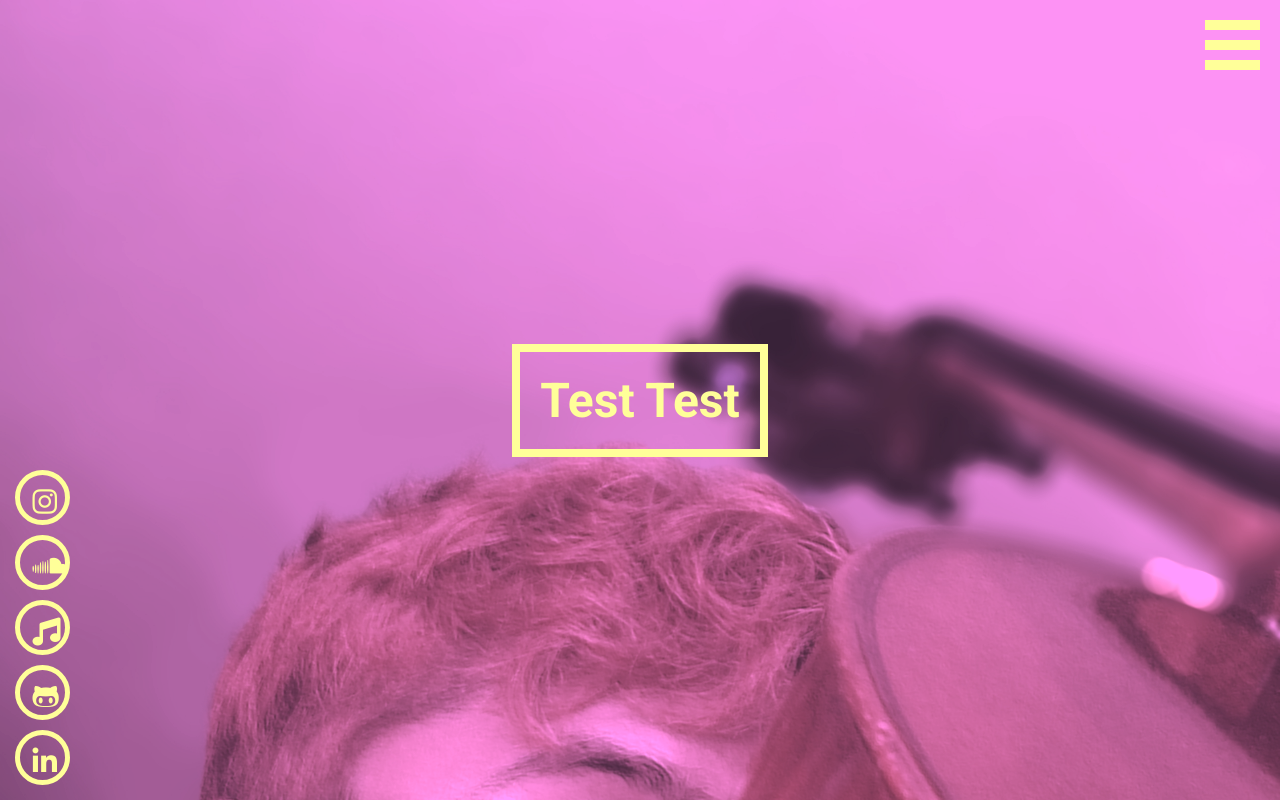
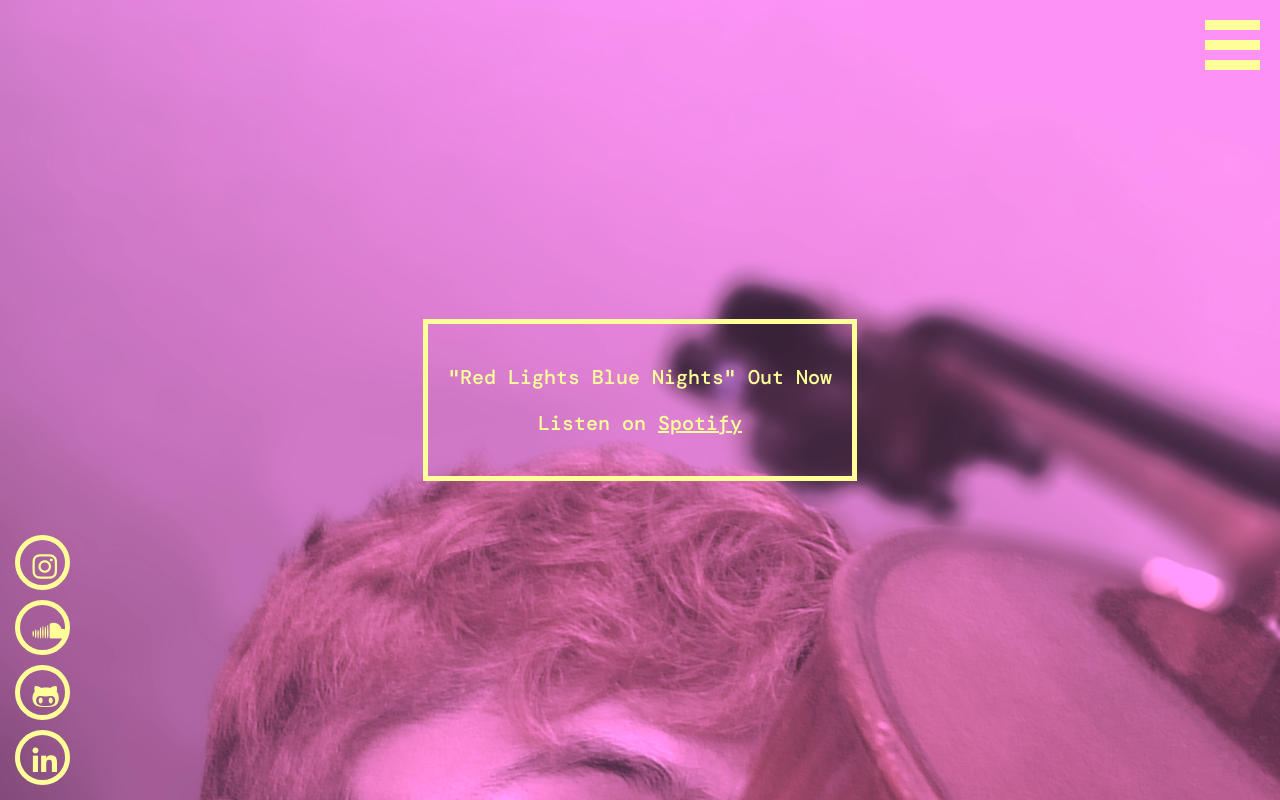
Before and after one commit to fronrich/Portfolio, a React (Create React App) app in the folder client/: page / in a window 1280 px wide. Built offline with nearby package versions, Linux system fonts and the light colour scheme.

Commit message:
new distinction between layers and elements

```diff
--- a/client/src/App.js
+++ b/client/src/App.js
@@ -9,9 +9,9 @@ import Landing from "./routes/Landing";
 // universal stylings
 import './css/App.css';
 // component stylings
+import './css/components/general.css';
 import './css/components/social.css';
 import './css/components/menu.css';
-import './css/components/general.css';
 import './css/components/headline.css'
 
 
--- a/client/src/components/Landing/headline.js
+++ b/client/src/components/Landing/headline.js
@@ -11,7 +11,7 @@ export default function headline(props) {
     <div className={`Layer HeadlineLayer`}>
       <div
         className={
-          `Headline FontHeader Border_${props.colorID} Foreground_${props.colorID}`
+          `Element Headline FontMono Border_${props.colorID} Foreground_${props.colorID}`
         }
       >
         {props.item}
--- a/client/src/components/Landing/social/social.js
+++ b/client/src/components/Landing/social/social.js
@@ -2,7 +2,7 @@ import React from 'react'
 
 export default function Social(props) {
   return (
-    <a className={`Social Border_${props.colorID} Foreground_${props.colorID}`} href={props.link} target="_blank" rel="noopener noreferrer">
+    <a className={`Element Social Border_${props.colorID} Foreground_${props.colorID}`} href={props.link} target="_blank" rel="noopener noreferrer">
       <i className={props.icon}></i>
     </a>
   )
--- a/client/src/components/Landing/social/socialBar.js
+++ b/client/src/components/Landing/social/socialBar.js
@@ -2,35 +2,28 @@ import Social from "./social";
 
 import React from 'react'
 
+import SocialData from '../../../database/social.json'
+
 export default function SocialBar(props) {
   return (
     <div className="SocialBar">
-      <Social
-          colorID={props.colorID}
-          icon="fab fa-instagram"
-          link="https://www.instagram.com/officialpingmusic/"
-      />
-      <Social
-          colorID={props.colorID}
-          icon="fab fa-soundcloud"
-          link="https://soundcloud.com/ii_png"
-      />
-      <Social
-          colorID={props.colorID}
-          icon="fas fa-music"
-          link="hello"
-      />
-      <Social
-          colorID={props.colorID}
-          icon="fab fa-github-alt"
-          link="https://github.com/fronrich"
-      />
-      <Social
-          colorID={props.colorID}
-          icon="fab fa-linkedin-in"
-          link="https://www.linkedin.com/in/fronrich-puno/"
-      />
-
+      {getLinks(props.colorID, SocialData)}
     </div>
   )
 }
+
+// generate social links
+function getLinks(colorID, data) {
+  let list = [];
+  data.forEach((media, index) => (
+    list.push(
+      <Social
+        key={index}
+        colorID={colorID}
+        icon={media.icon}
+        link={media.link}
+      />
+    )
+  ));
+  return list;
+}
--- a/client/src/components/menu/menuButton.js
+++ b/client/src/components/menu/menuButton.js
@@ -12,7 +12,7 @@ export default function MenuButton(props) {
     props.handler();
   }
   return (
-    <div className="MenuButton" onClick={passUp}>
+    <div className={`Element MenuButton`} onClick={passUp}>
       {RenderStrips(visible, props)}
     </div>
   )
--- a/client/src/components/menu/menuLinks.js
+++ b/client/src/components/menu/menuLinks.js
@@ -30,7 +30,7 @@ function generateLinks() {
 // a single menu link
 function MenuLink(key, name, link) {
   return (
-    <a className={`MenuLink`} href={link} key={key}>
+    <a className={`Element MenuLink`} href={link} key={key}>
       <span>~{name}~</span>
     </a>
   )
--- a/client/src/css/App.css
+++ b/client/src/css/App.css
@@ -90,22 +90,8 @@
 /* A full-screen body */
 .Body {
   z-index: 0;
-  width: 100%;
-  height: 100%;
-  left: 0;
-  top: 0;
-  position: fixed;
   text-align: center;
   transition: 500ms;
-}
-
-.Header{
-  z-index: 1;
-  width: 100%;
-  height: 100%;
-  left: 0;
-  top: 0;
-  position: fixed;
 }
 
 .Wallpaper {
--- a/client/src/css/components/general.css
+++ b/client/src/css/components/general.css
@@ -7,4 +7,10 @@
   left: 0;
   top: 0;
   position: fixed;
+  pointer-events: none;
 }
+
+/* Clickable Element */
+.Element {
+  pointer-events: all;
+}
--- a/client/src/css/components/headline.css
+++ b/client/src/css/components/headline.css
@@ -6,7 +6,7 @@
 }
 
 .Headline {
-  border: solid 8px;
+  border: solid 5px;
   padding: 20px;
   width: fit-content;
   height: fit-content;
--- /dev/null
+++ b/client/src/database/headline.js
@@ -0,0 +1,24 @@
+import React, {useState} from 'react'
+
+
+export default function headline() {
+  return (
+    <div>
+      <p>
+      "Red Lights Blue Nights" Out Now
+      </p>
+      <p>
+        Listen on&nbsp;
+        <a
+          href={`https://www.google.com/`}
+          target="_blank"
+          rel="noopener noreferrer"
+        >
+          <u>
+            Spotify
+          </u>
+        </a>
+      </p>
+    </div>
+  )
+}
--- /dev/null
+++ b/client/src/database/social.json
@@ -0,0 +1,18 @@
+[
+  {
+    "icon" : "fab fa-instagram",
+    "link" : "https://www.instagram.com/officialpingmusic/"
+  },
+  {
+    "icon" : "fab fa-soundcloud",
+    "link" : "https://soundcloud.com/ii_png"
+  },
+  {
+    "icon" : "fab fa-github-alt",
+    "link" : "https://github.com/fronrich"
+  },
+  {
+    "icon" : "fab fa-linkedin-in",
+    "link" : "https://www.linkedin.com/in/fronrich-puno/"
+  }
+]
--- a/client/src/routes/Landing.js
+++ b/client/src/routes/Landing.js
@@ -6,6 +6,9 @@ import Headline from '../components/Landing/headline';
 
 // image
 import Wallpaper from "../assets/cello_final_retouch.jpg";
+
+//data
+import HeadlineData from '../database/headline'
 
 import Menu from "../components/menu/menu";
 
@@ -30,12 +33,16 @@ function Body(THEME, blur) {
   // blur occurs on menu opening
   let blurBackground = blur ? "Blur" : "";
   return(
-    <div className={`Body ${blurBackground} Background_${THEME[0]}`}>
+    <div className={`Layer Body ${blurBackground} Background_${THEME[0]}`}>
       <img className="Wallpaper" src={Wallpaper} alt="cello" />
+      {
+        /*
+         * Headline can be different on multiple pages which is why
+         * json is passed here
+        */
+      }
       <Headline
-        item={
-          `Test Test`
-        }
+        item={<HeadlineData />}
         colorID={THEME[1]}
       />
     </div>
@@ -44,7 +51,7 @@ function Body(THEME, blur) {
 // stuff in the header goes here
 function Header(THEME, routeState) {
   return (
-    <div className={`Header`}>
+    <div className={`Layer Header`}>
       <Menu colorID={THEME} handler={routeState}/>
       <SocialBar colorID={THEME[1]}/>
     </div>
```
